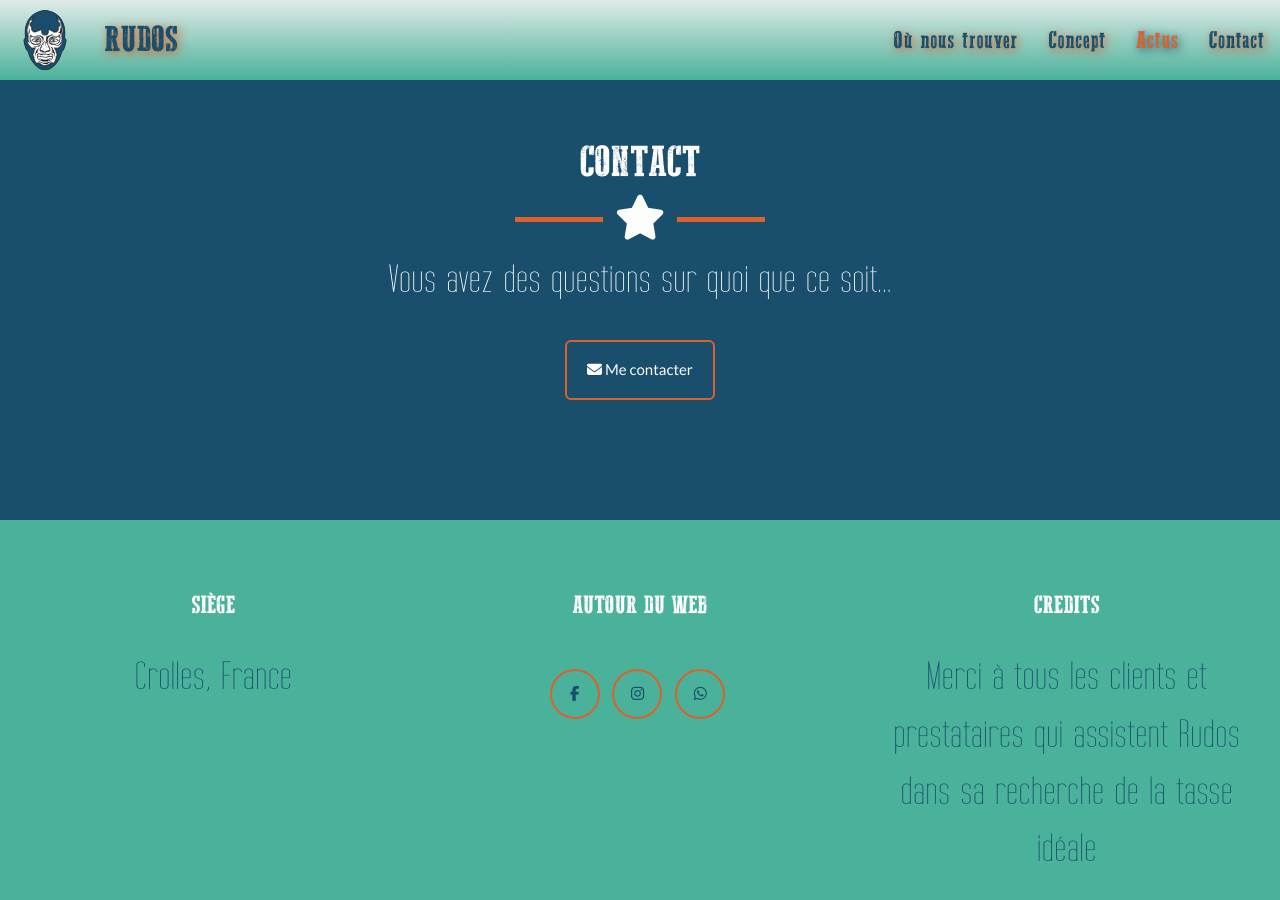
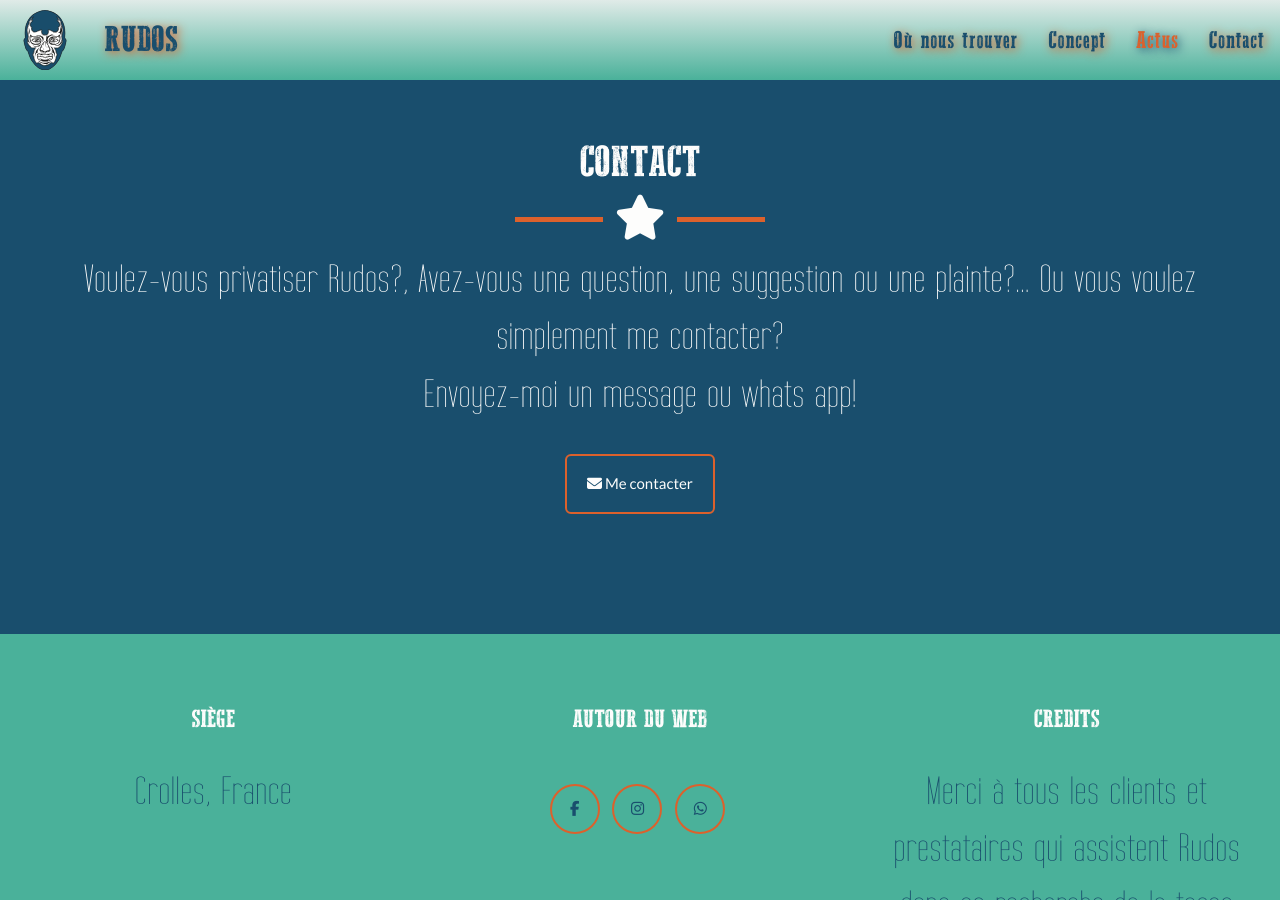
Before and after one commit to mhspecialitycoffee/mhspecialitycoffee.github.io, a Jekyll site: the page built from index.html, in a window 1280 px wide and 900 px high, scrolled down 3295 px. Built offline with Jekyll 4.4.1, drawn with Linux system fonts in a browser that asks for light colours; nearby versions of some CDN libraries.

Commit message:
change contact message

```diff
--- a/_config.yml
+++ b/_config.yml
@@ -8,7 +8,7 @@ hello_msg: "Café, thé et gourmandises"
 quote: " \"Si le café est bon, tout est bon.\""
 quoteAuth: "FRANCIS BEATTY THURBER"
 meta_author: HASLAM Malcolm
-contact_msg: "Vous avez des questions sur quoi que ce soit..."
+contact_msg: "Voulez-vous privatiser Rudos?, Avez-vous une question, une suggestion ou une plainte?... Ou vous voulez simplement me contacter? </br>Envoyez-moi un message ou whats app!"
 findus_M_date: "FERMÉ"
 findus_M_palce: ""
 findus_T_date: "7h00-12h00"
```
